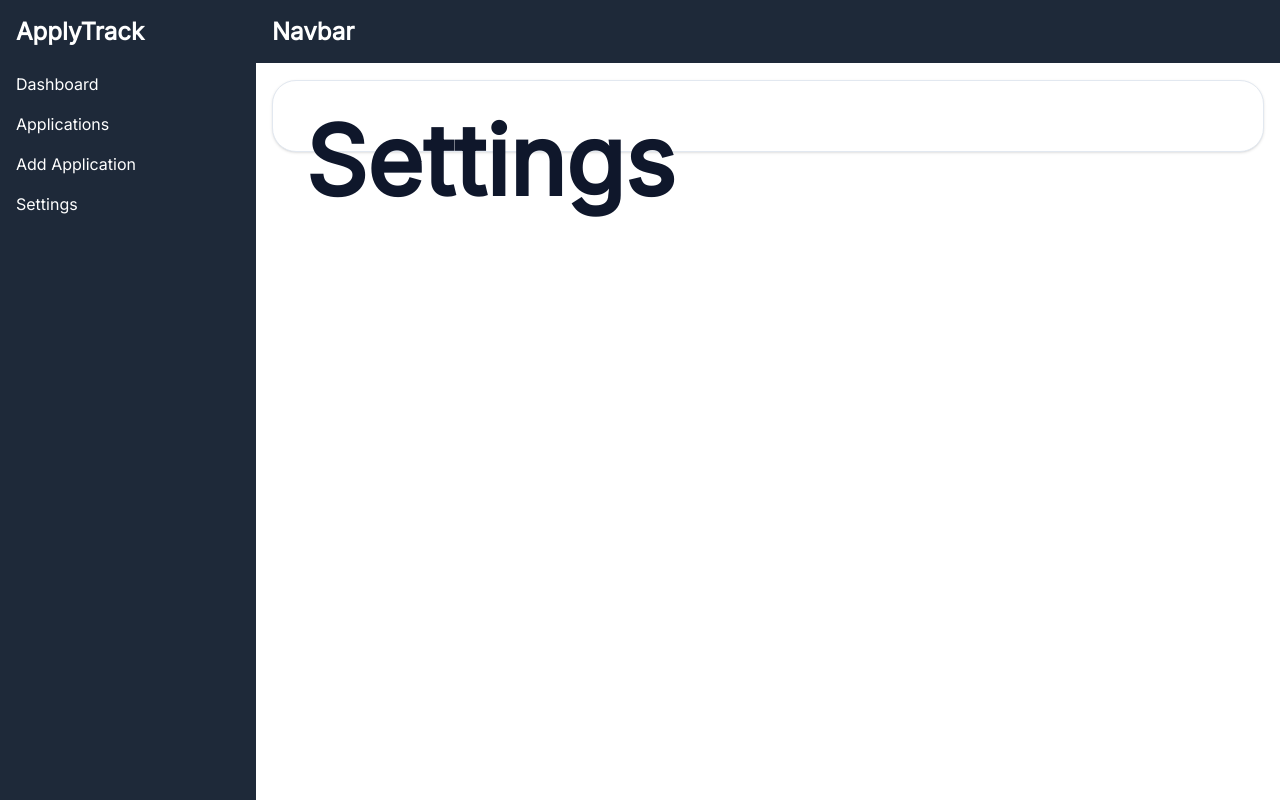
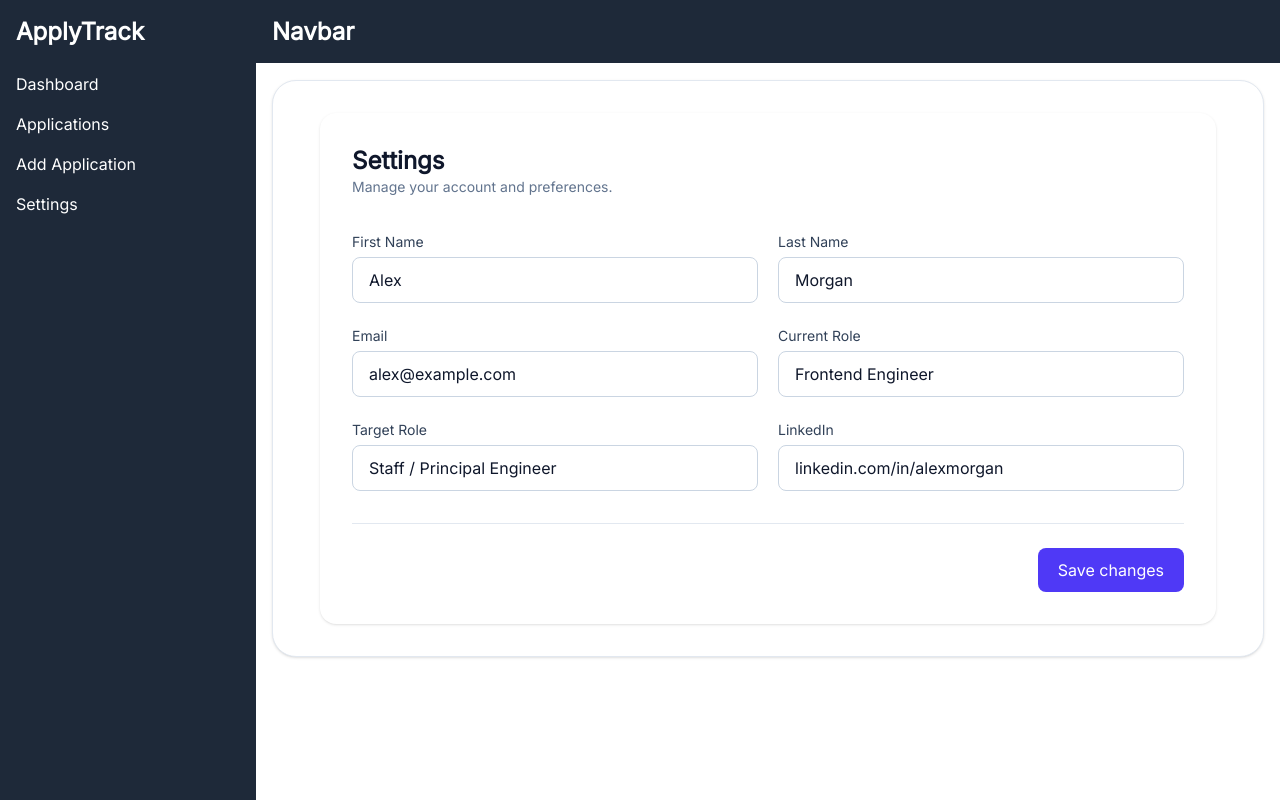
Before and after one commit to Subhamgtm15/applytrack, a React (Vite) app: page /settings in a window 1280 px wide. Built offline with nearby package versions, Linux system fonts and the light colour scheme.

Commit message:
added settings form, added form

```diff
--- /dev/null
+++ b/src/data/userData.ts
@@ -0,0 +1,9 @@
+
+export type userData={
+firstName: string,
+  lastName: string,
+  email: string,
+  currentRole: string,
+  targetRole: string,
+  linkedin:string
+}
--- a/src/pages/Settings.tsx
+++ b/src/pages/Settings.tsx
@@ -1,9 +1,129 @@
-export default function AddApplication() {
+import { useState } from "react";
+import type { userData } from "../data/userData";
+
+export default function Settings() {
+  const [formData, setFormData] = useState<userData>({
+    firstName: "Alex",
+    lastName: "Morgan",
+    email: "alex@example.com",
+    currentRole: "Frontend Engineer",
+    targetRole: "Staff / Principal Engineer",
+    linkedin: "linkedin.com/in/alexmorgan",
+  });
+
+  const handleChange = (
+    e: React.ChangeEvent<HTMLInputElement>
+  ) => {
+    const { name, value } = e.target;
+
+    setFormData((prev) => ({
+      ...prev,
+      [name]: value,
+    }));
+  };
+
+  const handleSave = (e: React.FormEvent) => {
+    e.preventDefault();
+    console.log("Saved profile:", formData);
+  };
+
   return (
-    <>
-      <section id="center">
-        <h1 className="h-1.5 text-8xl font-extrabold">Settings</h1>
-      </section>
-    </>
-  )
+    <form
+      onSubmit={handleSave}
+      className="mx-auto max-w-4xl space-y-8 rounded-2xl bg-white p-8 shadow-sm"
+    >
+      {/* Header */}
+      <div>
+        <h1 className="text-2xl font-bold text-slate-900">Settings</h1>
+        <p className="text-sm text-slate-500">
+          Manage your account and preferences.
+        </p>
+      </div>
+
+      {/* Profile Form */}
+      <div className="grid gap-5 md:grid-cols-2">
+        <div>
+          <label className="text-sm font-medium text-slate-700">
+            First Name
+          </label>
+          <input
+            name="firstName"
+            value={formData.firstName}
+            onChange={handleChange}
+            className="mt-1 w-full rounded-lg border border-slate-300 px-4 py-2.5 outline-none focus:border-indigo-500"
+          />
+        </div>
+
+        <div>
+          <label className="text-sm font-medium text-slate-700">
+            Last Name
+          </label>
+          <input
+            name="lastName"
+            value={formData.lastName}
+            onChange={handleChange}
+            className="mt-1 w-full rounded-lg border border-slate-300 px-4 py-2.5 outline-none focus:border-indigo-500"
+          />
+        </div>
+
+        <div>
+          <label className="text-sm font-medium text-slate-700">
+            Email
+          </label>
+          <input
+            name="email"
+            value={formData.email}
+            onChange={handleChange}
+            className="mt-1 w-full rounded-lg border border-slate-300 px-4 py-2.5 outline-none focus:border-indigo-500"
+          />
+        </div>
+
+        <div>
+          <label className="text-sm font-medium text-slate-700">
+            Current Role
+          </label>
+          <input
+            name="currentRole"
+            value={formData.currentRole}
+            onChange={handleChange}
+            className="mt-1 w-full rounded-lg border border-slate-300 px-4 py-2.5 outline-none focus:border-indigo-500"
+          />
+        </div>
+
+        <div>
+          <label className="text-sm font-medium text-slate-700">
+            Target Role
+          </label>
+          <input
+            name="targetRole"
+            value={formData.targetRole}
+            onChange={handleChange}
+            className="mt-1 w-full rounded-lg border border-slate-300 px-4 py-2.5 outline-none focus:border-indigo-500"
+          />
+        </div>
+
+        <div>
+          <label className="text-sm font-medium text-slate-700">
+            LinkedIn
+          </label>
+          <input
+            name="linkedin"
+            value={formData.linkedin}
+            onChange={handleChange}
+            className="mt-1 w-full rounded-lg border border-slate-300 px-4 py-2.5 outline-none focus:border-indigo-500"
+          />
+        </div>
+      </div>
+
+      {/* Save Button */}
+      <div className="flex justify-end border-t border-slate-200 pt-6">
+        <button
+          type="submit"
+          className="rounded-lg bg-indigo-600 px-5 py-2.5 font-medium text-white hover:bg-indigo-700"
+        >
+          Save changes
+        </button>
+      </div>
+    </form>
+  );
 }
```
